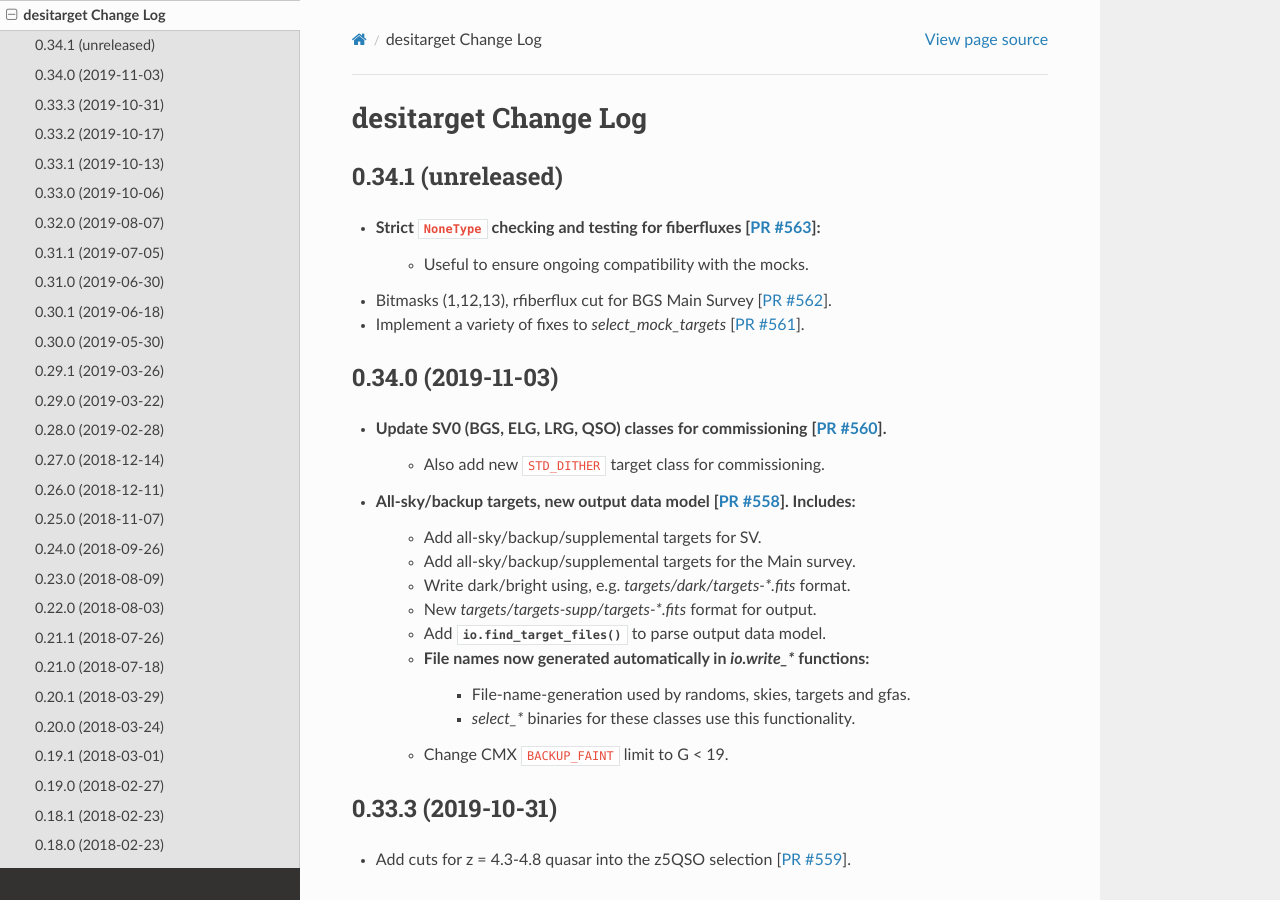
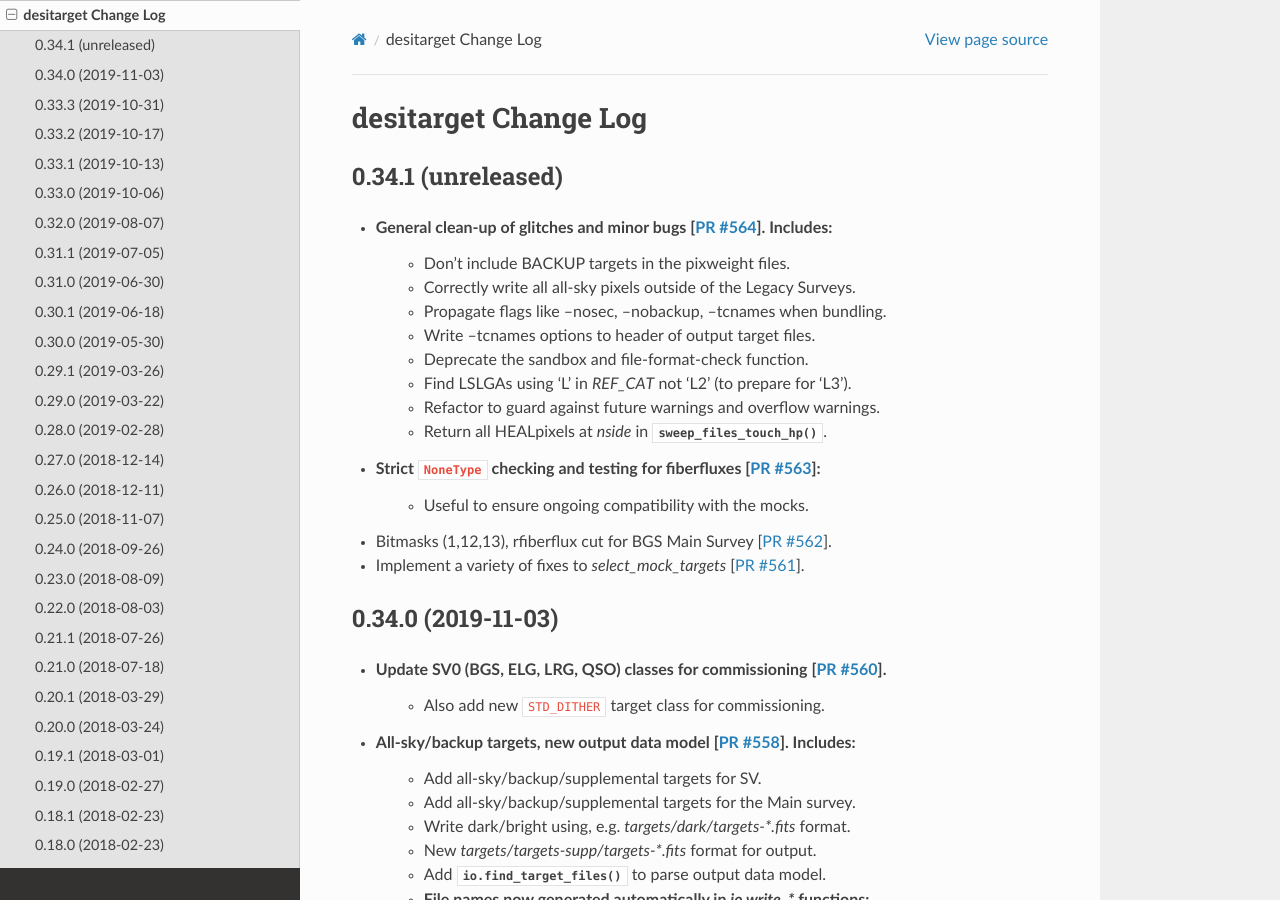
Before and after one commit to desihub/desitarget, a Sphinx documentation site: the page built from doc/changes.rst, in a window 1280 px wide and 900 px high. Built offline with Sphinx 7.4.7 and the Read the Docs theme 2.0.0, drawn with Linux system fonts in a browser that asks for light colours.

Commit message:
update changes docs

```diff
--- a/doc/changes.rst
+++ b/doc/changes.rst
@@ -5,6 +5,15 @@ desitarget Change Log
 0.34.1 (unreleased)
 -------------------
 
+* General clean-up of glitches and minor bugs [`PR #564`_]. Includes:
+    * Don't include BACKUP targets in the pixweight files.
+    * Correctly write all all-sky pixels outside of the Legacy Surveys.
+    * Propagate flags like --nosec, --nobackup, --tcnames when bundling.
+    * Write --tcnames options to header of output target files.
+    * Deprecate the sandbox and file-format-check function.
+    * Find LSLGAs using 'L' in `REF_CAT` not 'L2' (to prepare for 'L3').
+    * Refactor to guard against future warnings and overflow warnings.
+    * Return all HEALpixels at `nside` in :func:`sweep_files_touch_hp()`.
 * Strict ``NoneType`` checking and testing for fiberfluxes [`PR #563`_]:
     * Useful to ensure ongoing compatibility with the mocks.
 * Bitmasks (1,12,13), rfiberflux cut for BGS Main Survey [`PR #562`_].
@@ -13,6 +22,7 @@ desitarget Change Log
 .. _`PR #561`: https://github.com/desihub/desitarget/pull/561
 .. _`PR #562`: https://github.com/desihub/desitarget/pull/562
 .. _`PR #563`: https://github.com/desihub/desitarget/pull/563
+.. _`PR #564`: https://github.com/desihub/desitarget/pull/564
 
 0.34.0 (2019-11-03)
 -------------------
```
